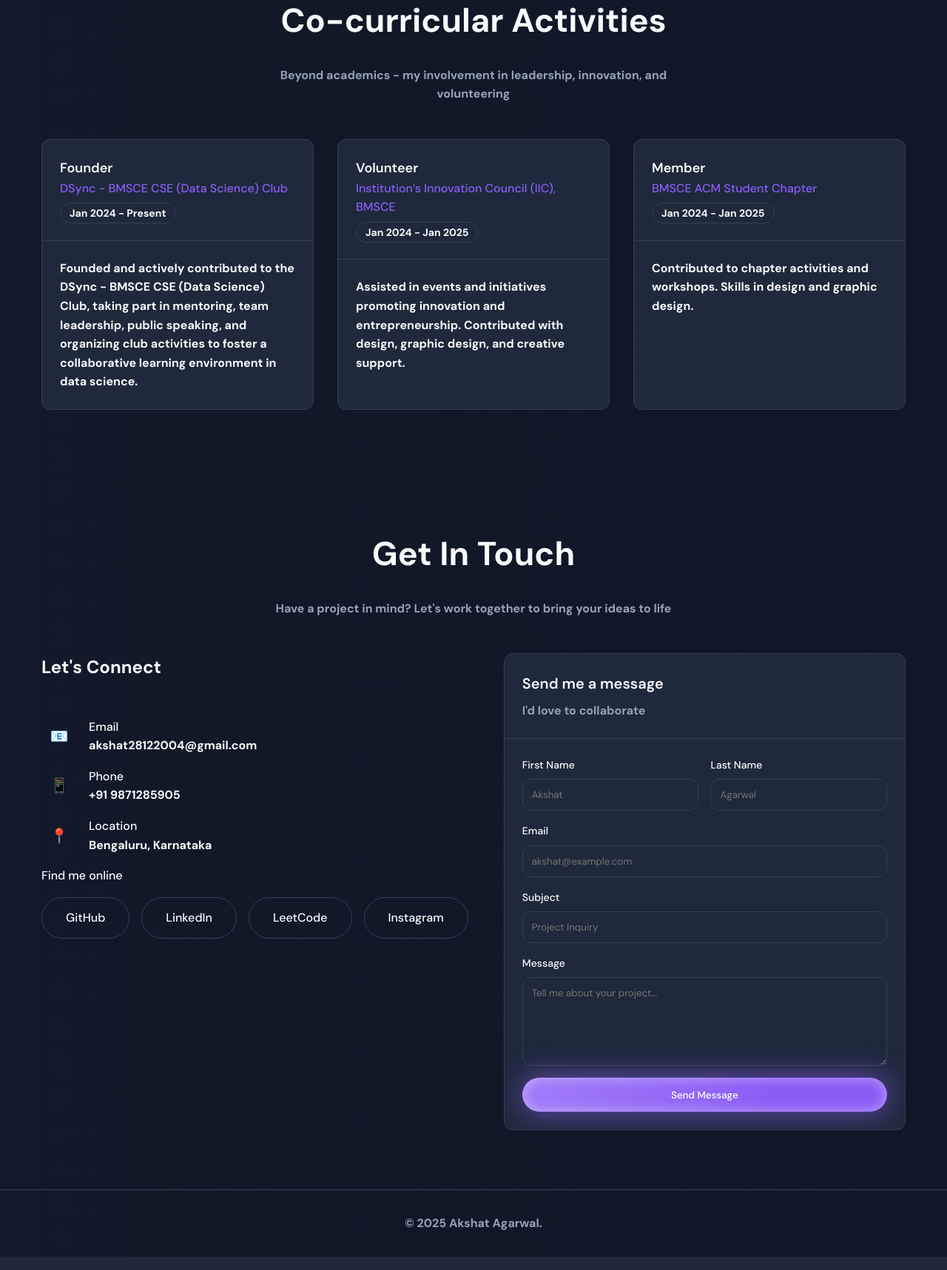
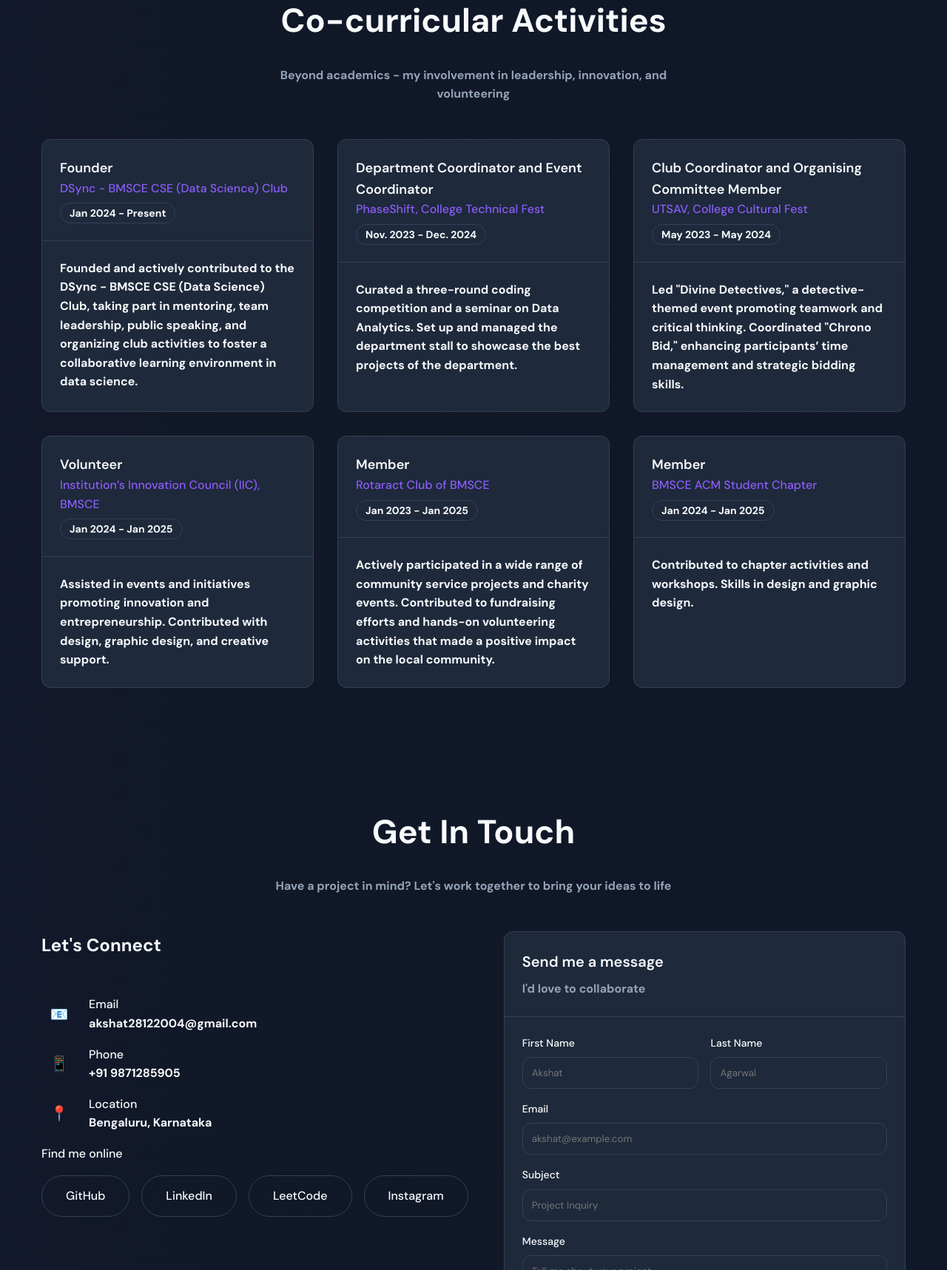
Before and after one commit to akshat281204/portfolio-website, a Flask app: page / in a window 1280 px wide. Shown: the part 4783-6500 px from the top of the page at 74% size. Run offline with Flask 3, Linux system fonts and the light colour scheme.

Commit message:
improving design

```diff
--- a/templates/index.html
+++ b/templates/index.html
@@ -463,6 +463,36 @@
             </div>
         </div>
 
+        <div class="activity-card fade-in-up">
+            <div class="card">
+                <div class="card-header">
+                    <h3 class="activity-title">Department Coordinator and Event Coordinator</h3>
+                    <p class="activity-organization">PhaseShift, College Technical Fest</p>
+                    <span class="activity-period">Nov. 2023 - Dec. 2024</span>
+                </div>
+                <div class="card-content">
+                    <p class="activity-description">
+                        Curated a three-round coding competition and a seminar on Data Analytics. Set up and managed the department stall to showcase the best projects of the department.
+                    </p>
+                </div>
+            </div>
+        </div>
+
+        <div class="activity-card fade-in-up">
+            <div class="card">
+                <div class="card-header">
+                    <h3 class="activity-title">Club Coordinator and Organising Committee Member</h3>
+                    <p class="activity-organization">UTSAV, College Cultural Fest</p>
+                    <span class="activity-period">May 2023 - May 2024</span>
+                </div>
+                <div class="card-content">
+                    <p class="activity-description">
+                        Led "Divine Detectives," a detective-themed event promoting teamwork and critical thinking. Coordinated "Chrono Bid," enhancing participants’ time management and strategic bidding skills.
+                    </p>
+                </div>
+            </div>
+        </div>
+
         <!-- IIC -->
         <div class="activity-card fade-in-up">
             <div class="card">
@@ -477,6 +507,21 @@
                 Contributed with design, graphic design, and creative support.
                 </p>
             </div>
+            </div>
+        </div>
+
+        <div class="activity-card fade-in-up">
+            <div class="card">
+                <div class="card-header">
+                    <h3 class="activity-title">Member</h3>
+                    <p class="activity-organization">Rotaract Club of BMSCE</p>
+                    <span class="activity-period">Jan 2023 - Jan 2025</span>
+                </div>
+                <div class="card-content">
+                    <p class="activity-description">
+                        Actively participated in a wide range of community service projects and charity events. Contributed to fundraising efforts and hands-on volunteering activities that made a positive impact on the local community.
+                    </p>
+                </div>
             </div>
         </div>
 
@@ -496,6 +541,7 @@
             </div>
             </div>
         </div>
+
     </div>
     </section>
 
@@ -590,7 +636,7 @@
     <footer class="footer">
         <div class="container">
             <div class="footer-content">
-                <p class="footer-text">© 2025 Akshat Agarwal.</p>
+                <p class="footer-text">© 2025 Akshat Agarwal. Dedicated to creating and always learning.</p>
             </div>
         </div>
     </footer>
```
